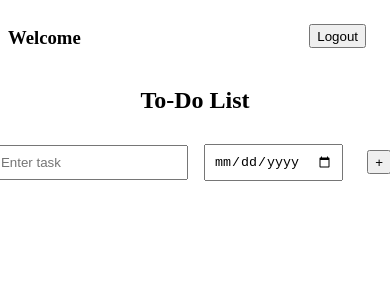
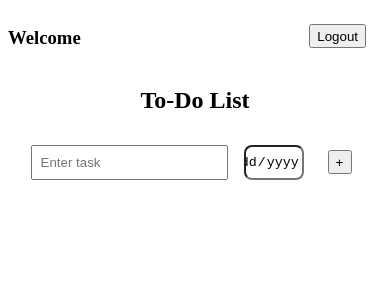
Before and after one commit to meashna/ToDo-LocalStorage, a React app: page /protected/todo in a window 390 px wide. Shown: the top 300 px of the page. Built offline with nearby package versions, Linux system fonts and the light colour scheme; sample sign-in values are in the browser's storage; the HTML template or start-up script is replaced by a standard one.

Commit message:
date addded

```diff
--- a/src/components/Todo/Todo.css
+++ b/src/components/Todo/Todo.css
@@ -52,3 +52,20 @@ nav{
     padding: 0.5rem;
 
 }
+
+
+/* In your Todo.css file or your CSS styles */
+.dateview {
+    width: 1.5rem;
+    height: 1rem;
+    border-radius: 0.5rem;
+  }
+
+  @media only screen and (max-width: 767px) {
+    .dateview {
+        width: 40px;
+        height: 15px;
+        border-radius: 8px;
+    }
+
+}
```
